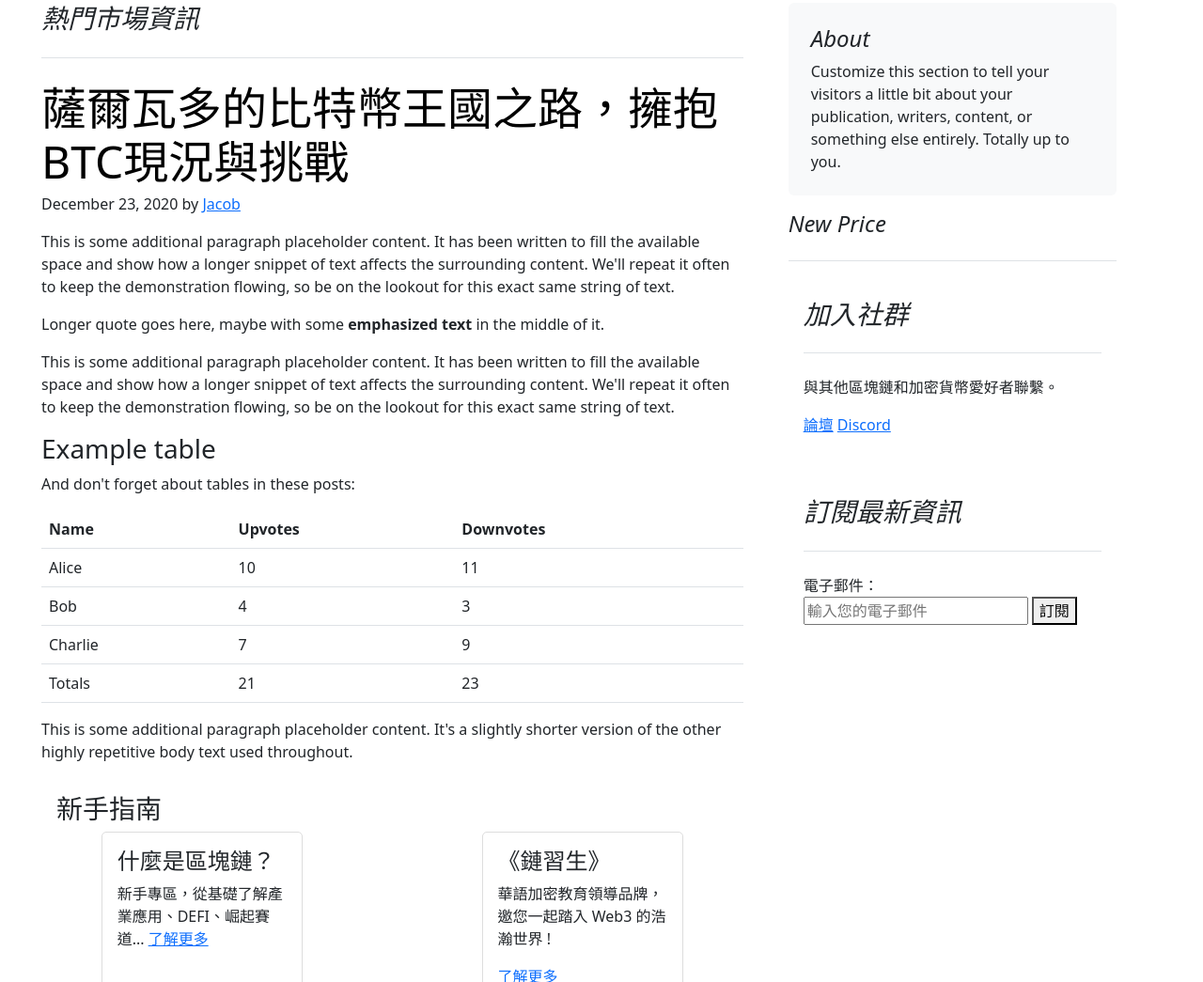
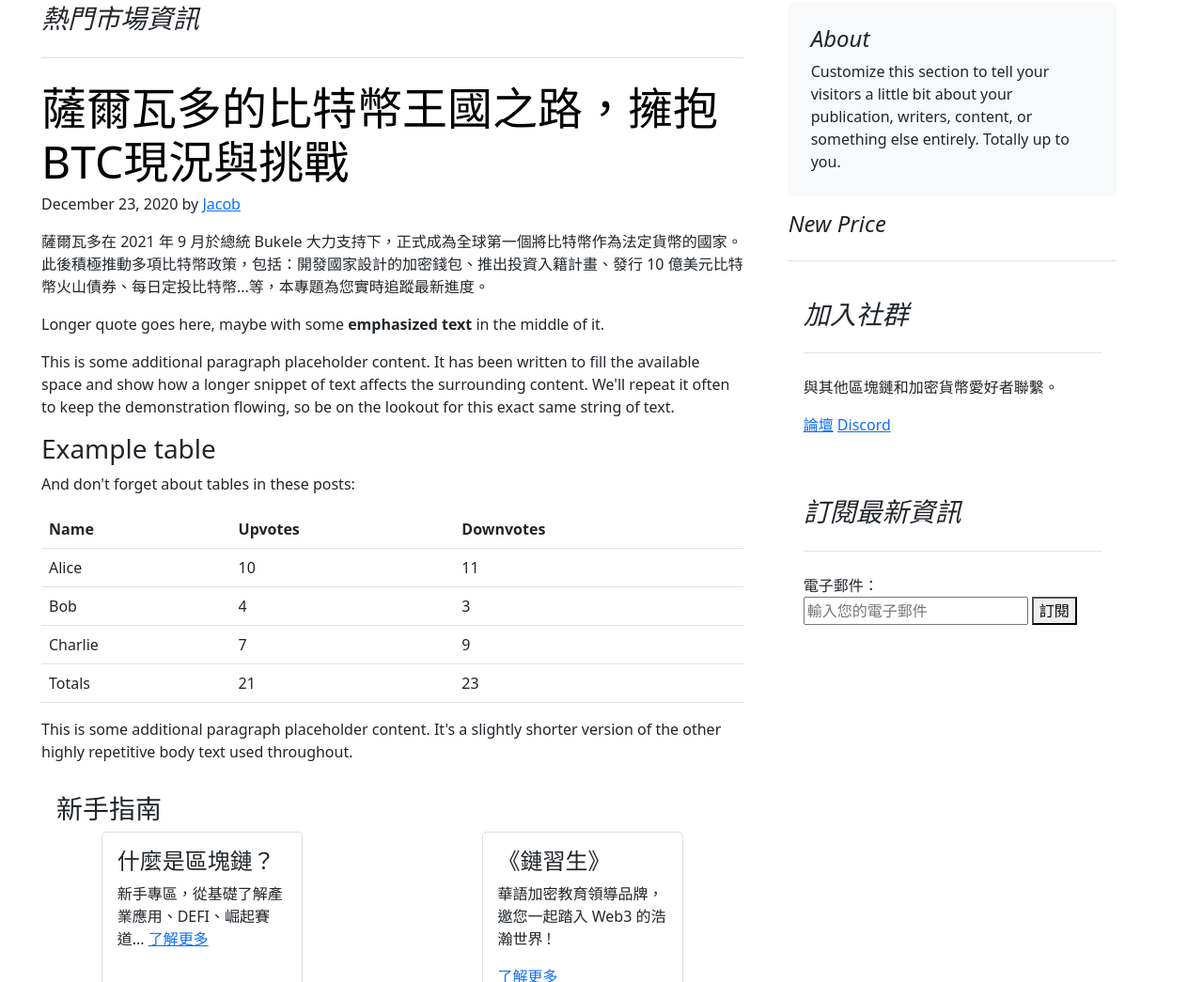
Before and after one commit to BA110401540/BA110401540.github.io, a plain HTML site: page index.html in a window 1280 px wide. Shown: the part 974-2019 px from the top of the page at 94% size. Drawn offline with nearby package versions, Linux system fonts and the light colour scheme; no server answers; a script that the page names is missing.

Commit message:
Update index.html

```diff
--- a/index.html
+++ b/index.html
@@ -102,7 +102,9 @@
             <h5 class="display-5 link-body-emphasis mb-1">薩爾瓦多的比特幣王國之路，擁抱BTC現況與挑戰</h5>
             <p class="blog-post-meta">December 23, 2020 by <a href="#">Jacob</a></p>
 
-            <p>This is some additional paragraph placeholder content. It has been written to fill the available space and show how a longer snippet of text affects the surrounding content. We'll repeat it often to keep the demonstration flowing, so be on the lookout for this exact same string of text.</p>
+            <p>薩爾瓦多在 2021 年 9 月於總統 Bukele 大力支持下，正式成為全球第一個將比特幣作為法定貨幣的國家。
+
+此後積極推動多項比特幣政策，包括：開發國家設計的加密錢包、推出投資入籍計畫、發行 10 億美元比特幣火山債券、每日定投比特幣...等，本專題為您實時追蹤最新進度。</p>
             <blockquote>
               <p>Longer quote goes here, maybe with some <strong>emphasized text</strong> in the middle of it.</p>
             </blockquote>
```
